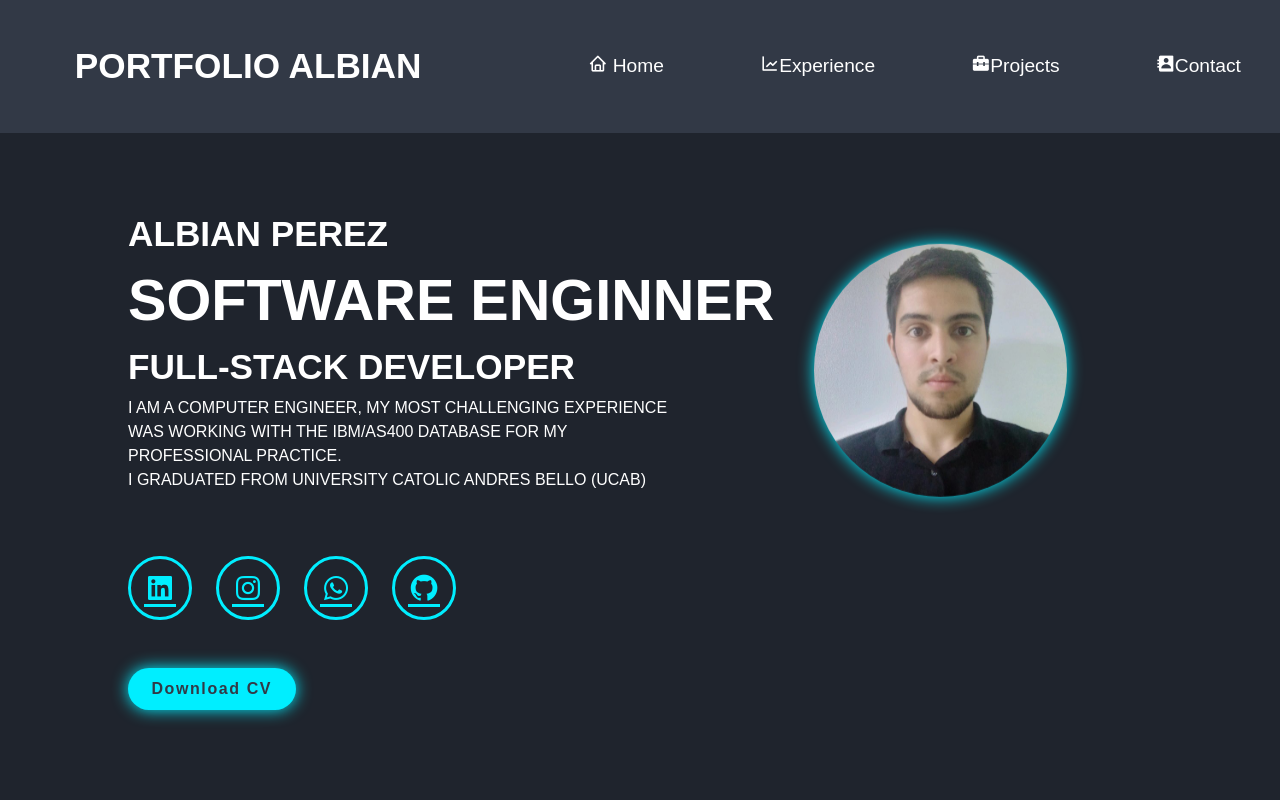
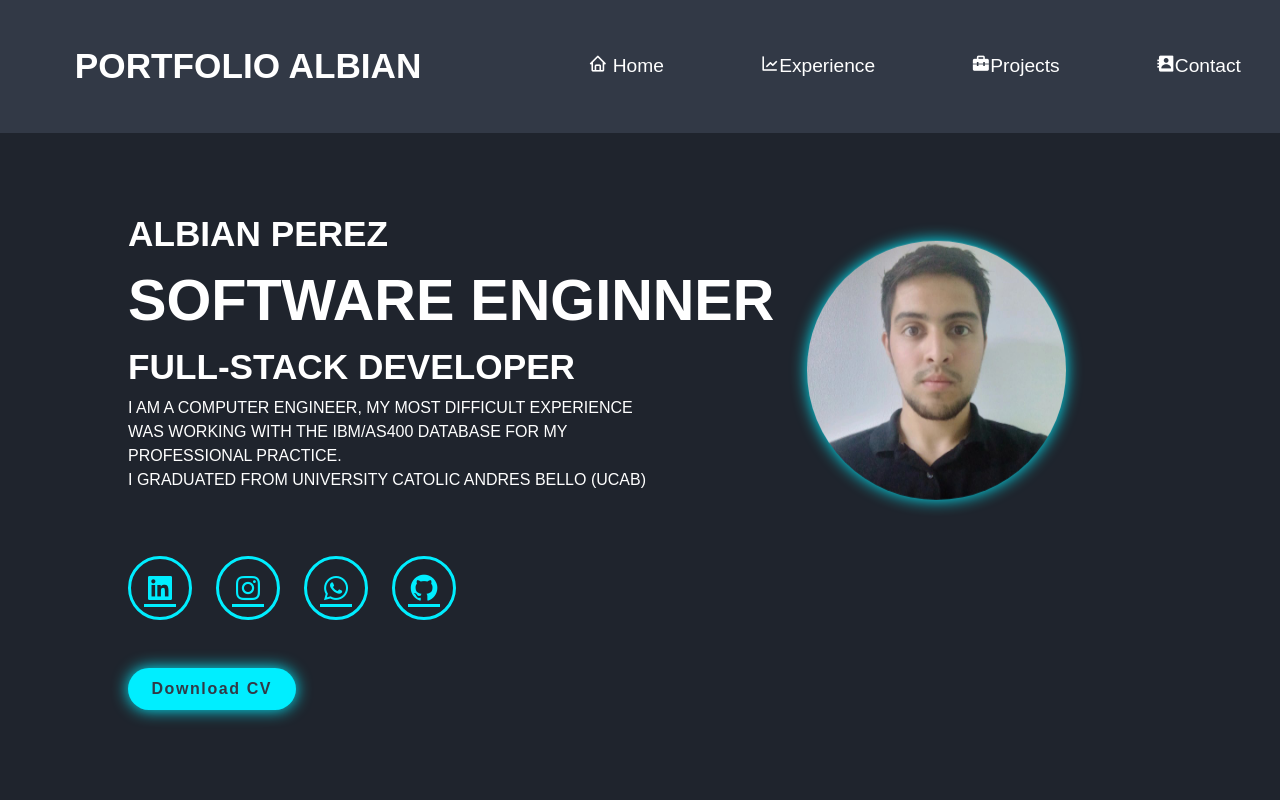
Before and after one commit to Albin18/MyPortfolioWeb, an Angular app: page / in a window 1280 px wide. Shown: the top 800 px of the page. Built offline with nearby package versions, Linux system fonts and the light colour scheme.

Commit message:
description

```diff
--- a/src/app/profile/profile.component.html
+++ b/src/app/profile/profile.component.html
@@ -5,8 +5,8 @@
       <h1>SOFTWARE ENGINNER</h1>
       <h3>FULL-STACK DEVELOPER</h3>
       <p>
-        I AM A COMPUTER ENGINEER, MY MOST CHALLENGING EXPERIENCE WAS WORKING
-        WITH THE IBM/AS400 DATABASE FOR MY PROFESSIONAL PRACTICE. <br />
+        I AM A COMPUTER ENGINEER, MY MOST DIFFICULT EXPERIENCE WAS WORKING WITH
+        THE IBM/AS400 DATABASE FOR MY PROFESSIONAL PRACTICE.<br />
         I GRADUATED FROM UNIVERSITY CATOLIC ANDRES BELLO (UCAB)
       </p>
       <div class="social-media">
```
